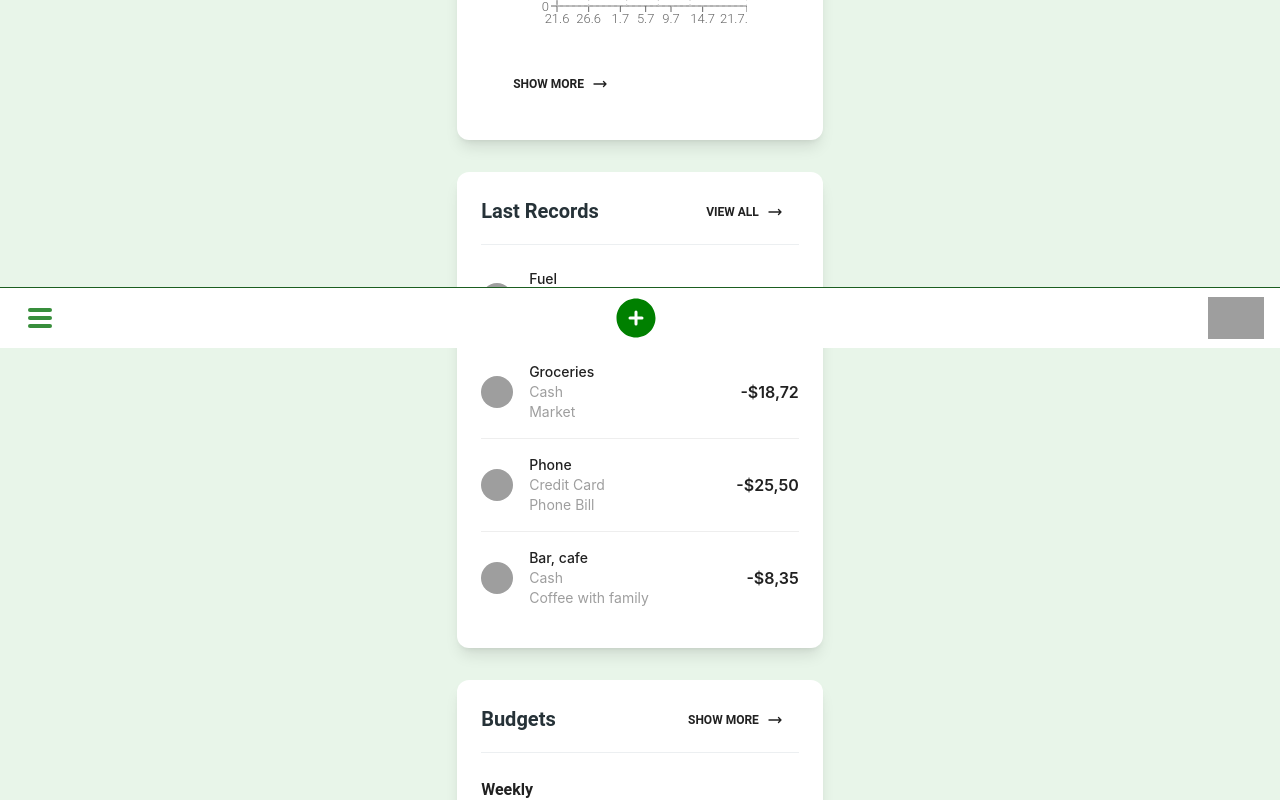
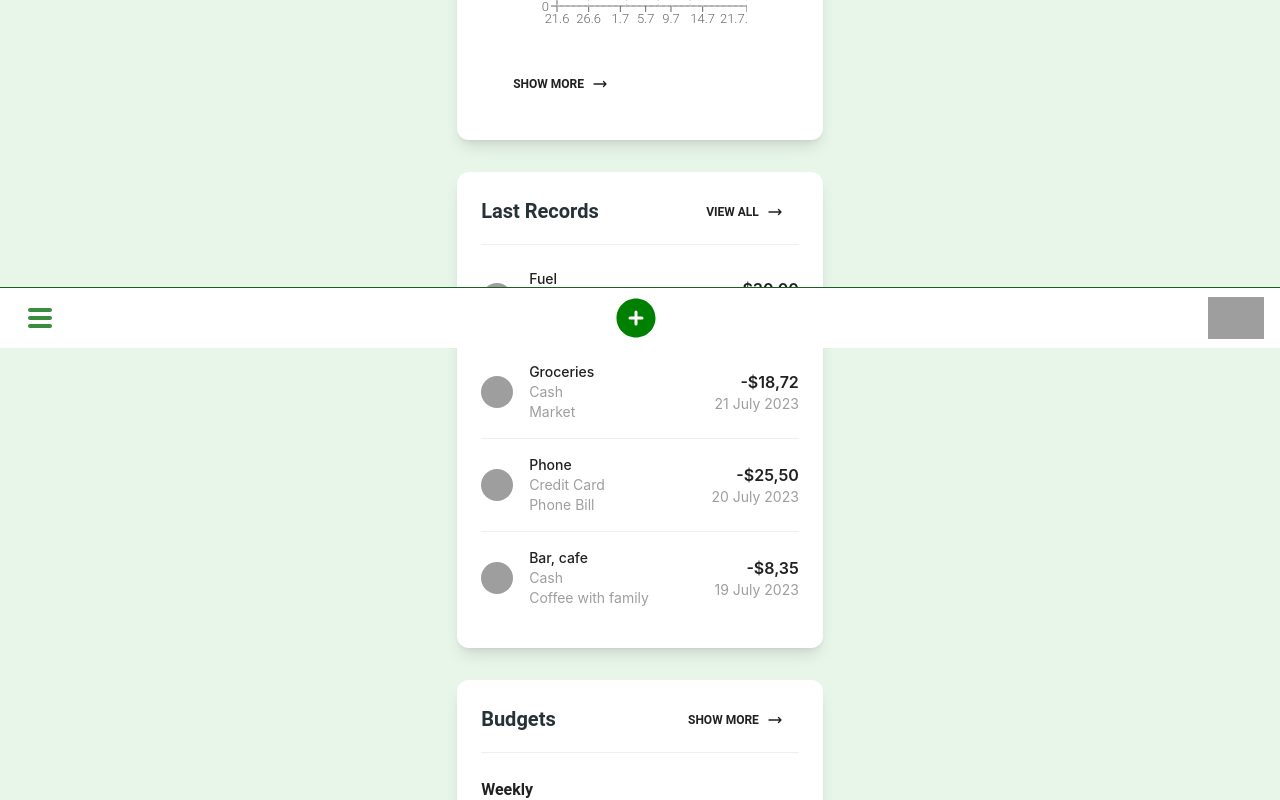
Before and after one commit to nikolaPantelic98/spendwisepro, a React (Create React App) app in the folder spendwisepro-web/spendwisepro-frontend/spendwisepro-client-ui/: page / in a window 1280 px wide. Shown: the part 452-1252 px from the top of the page. Built offline with nearby package versions, Linux system fonts and the light colour scheme; grey boxes are pictures that could not be loaded.

Commit message:
Date added to last records

```diff
--- a/spendwisepro-web/spendwisepro-frontend/spendwisepro-client-ui/src/components/home/LastRecordsCard.js
+++ b/spendwisepro-web/spendwisepro-frontend/spendwisepro-client-ui/src/components/home/LastRecordsCard.js
@@ -41,8 +41,13 @@ export default function LastRecordsCard() {
                                         Fuel
                                     </p>
                                 </div>
+                                <div className="text-right">
                                     <div className="inline-flex items-center text-base font-semibold text-gray-900 dark:text-white">
                                         -$30,00
+                                    </div>
+                                    <div className="text-sm text-gray-500 truncate dark:text-gray-400">
+                                        21 July 2023
+                                    </div>
                                 </div>
                             </div>
                         </li>
@@ -63,8 +68,13 @@ export default function LastRecordsCard() {
                                         Market
                                     </p>
                                 </div>
+                                <div className="text-right">
                                     <div className="inline-flex items-center text-base font-semibold text-gray-900">
                                         -$18,72
+                                    </div>
+                                    <div className="text-sm text-gray-500 truncate dark:text-gray-400">
+                                        21 July 2023
+                                    </div>
                                 </div>
                             </div>
                         </li>
@@ -85,8 +95,13 @@ export default function LastRecordsCard() {
                                         Phone Bill
                                     </p>
                                 </div>
+                                <div className="text-right">
                                     <div className="inline-flex items-center text-base font-semibold text-gray-900">
                                         -$25,50
+                                    </div>
+                                    <div className="text-sm text-gray-500 truncate dark:text-gray-400">
+                                        20 July 2023
+                                    </div>
                                 </div>
                             </div>
                         </li>
@@ -107,8 +122,13 @@ export default function LastRecordsCard() {
                                         Coffee with family
                                     </p>
                                 </div>
+                                <div className="text-right">
                                     <div className="inline-flex items-center text-base font-semibold text-gray-900">
                                         -$8,35
+                                    </div>
+                                    <div className="text-sm text-gray-500 truncate dark:text-gray-400">
+                                        19 July 2023
+                                    </div>
                                 </div>
                             </div>
                         </li>
```
Lines whose indentation alone changed are shown as unchanged.
